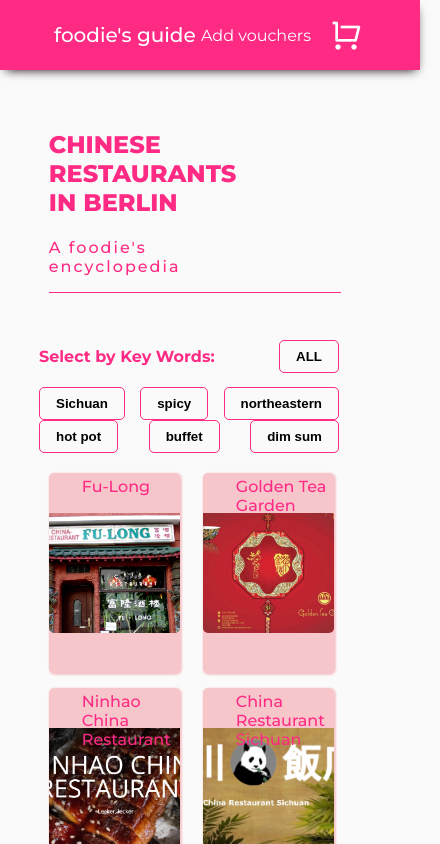
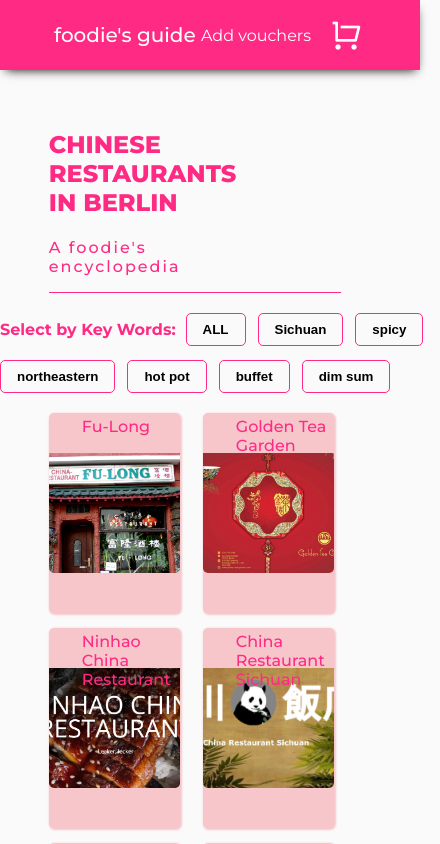
Before and after one commit to marlowzhao/react-restaurant, a React (Create React App) app in the folder restaurant-berlin/: page / in a window 390 px wide. Shown: the top 844 px of the page, 440 px wide, since content can reach past the window. Built offline with nearby package versions, Linux system fonts and the light colour scheme.

Commit message:
small screen button display

```diff
--- a/restaurant-berlin/src/components/filterbar/FilterBar.js
+++ b/restaurant-berlin/src/components/filterbar/FilterBar.js
@@ -30,7 +30,7 @@
 
   return(
     <div className="btn-group">
-      <h4 style={{color:"var(--pink)", marginRight: "10px"}}>Select by Key Words:</h4>
+      <h4 className="btn-group-title">Select by Key Words:</h4>
       <button className="res-select-btn"
               onClick={()=>{
                 setResArray(resData)
--- a/restaurant-berlin/src/components/filterbar/filterbar.css
+++ b/restaurant-berlin/src/components/filterbar/filterbar.css
@@ -5,6 +5,11 @@
   align-items:center;
   display: flex;
   margin-bottom: 10px;
+}
+
+.btn-group-title{
+  color: var(--pink);
+  margin-right: 10px;
 }
 
 .res-select-btn,
@@ -33,9 +38,10 @@
 
 @media only screen and (max-width: 800px){
   .btn-group{
-    width: 80%;
+    width: 75%;
+    min-width: 440px;
     flex-wrap: wrap;
-    justify-content: space-between;
+    justify-content:flex-start;
   }
 
 }
--- a/restaurant-berlin/src/pages/restaurants/restaurants.css
+++ b/restaurant-berlin/src/pages/restaurants/restaurants.css
@@ -40,13 +40,13 @@
 @media only screen and (max-width: 800px){
   .restaurants-right{
     width:75%;
-    margin-bottom: 32px;
+    margin-bottom: 5px;
    }
 
 
   .restaurants{
     width:80%;
-    margin-bottom: 50px;
+    margin-bottom: 30px;
   }
 
   .restaurants-subtitle,
```
